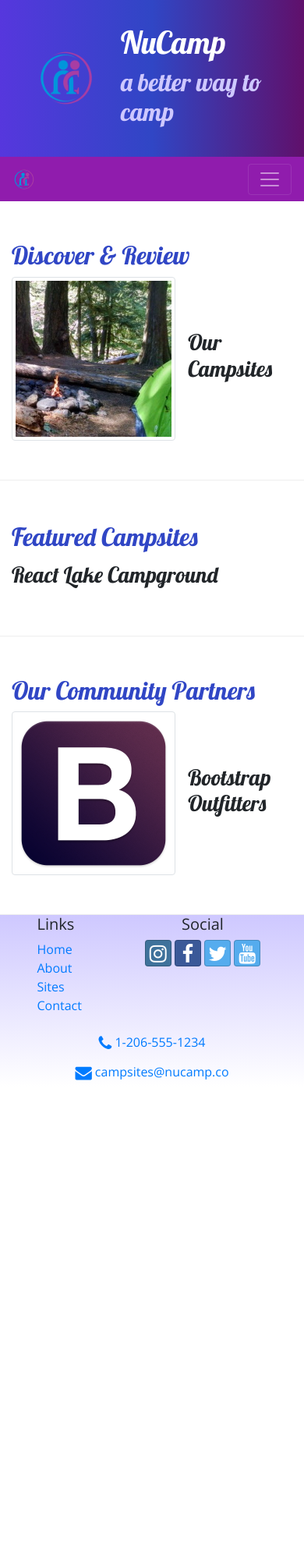
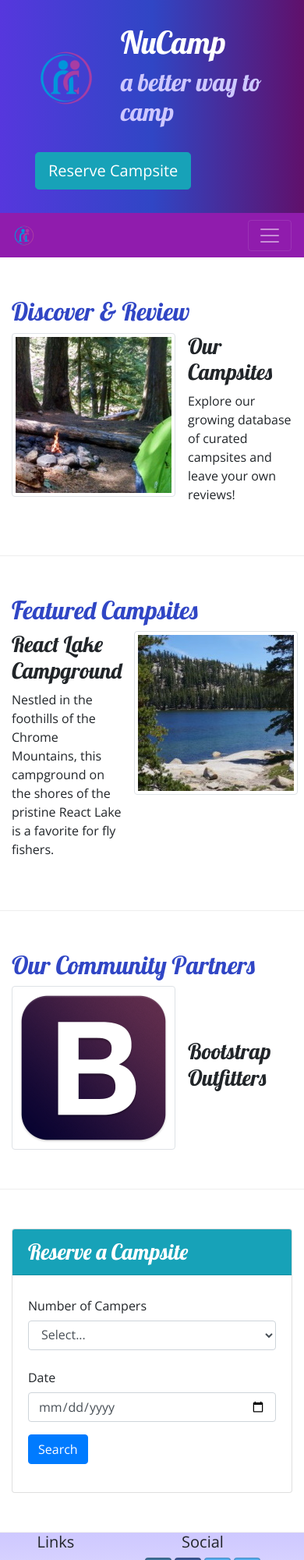
Before and after one commit to Dond2979/nucamp-bootstrap, a website: page index.html in a window 390 px wide. Shown: the top 2000 px of the page at 78% size. Before the commit the page ends 1393 px from the top, so only its background shows below. Drawn offline with nearby package versions, Linux system fonts and the light colour scheme.

Commit message:
Week 2 Assignment

```diff
--- a/index.html
+++ b/index.html
@@ -23,11 +23,16 @@
         <div class="container">
             <div class="row">
                 <div class="col-4 col-sm-3 col-md-2 align-self-center">
-                    <img src="img/logo.png" class="img-fluid" />
+                    <a href="index.html">
+                        <img src="img/logo.png" class="img-fluid" />
+                    </a>
                 </div>
                 <div class="col">
                     <h1>NuCamp</h1>
                     <h2>a better way to camp</h2>
+                </div>
+                <div class="col-md-4 col-xl-2 mt-4">
+                    <a href="#reserveForm" class="btn btn-info btn-lg">Reserve Campsite</a>
                 </div>
             </div>
         </div>
@@ -63,23 +68,29 @@
                         alt="Breadcrumb Trail thumbnail" />
                     <div class="media-body align-self-center">
                         <h3>Our Campsites</h3>
-                        <p class="d-none d-sm-block">Explore our growing database of curated campsites and leave your
-                            own
-                            reviews!</p>
+                        <p>Explore our growing database of curated campsites and leave your
+                            own reviews!</p>
+
                     </div>
                 </div>
             </div>
         </div>
+
 
         <div class="row row-content align-items-center">
             <div class="col-sm-4 col-md-3">
                 <h2>Featured Campsites</h2>
             </div>
             <div class="col">
-                <h3>React Lake Campground</h3>
-                <p class="d-none d-sm-block">Nestled in the foothills of the Chrome Mountains, this campground on the
-                    shores of the pristine React
-                    Lake is a favorite for fly fishers.</p>
+                <div class="media">
+                    <div class="media-body align-self-center">
+                        <h3>React Lake Campground</h3>
+                        <p>Nestled in the foothills of the Chrome Mountains, this campground
+                            on the shores of the pristine React Lake is a favorite for fly fishers.</p>
+                    </div>
+                    <img class="d-flex ml-3 img-thumbnail" src="img/react-lake-thumb.jpg" alt="React Lake Campground" />
+
+                </div>
             </div>
         </div>
 
@@ -92,14 +103,54 @@
                     <img class="d-flex mr-3 img-thumbnail" src="img/bootstrap-thumb.png" alt="Bootstrap Outfitters" />
                     <div class="media-body align-self-center">
                         <h3>Bootstrap Outfitters</h3>
-                        <p class="d-none d-sm-block">Bootstrap Outfitters supplies you with gear you need at prices you
+                        <p class="d-none d-sm-block">Bootstrap Outfitters supplies you with gear you need at prices
+                            you
                             can't
                             beat.</p>
                     </div>
                 </div>
             </div>
         </div>
+        <div class="row row-content">
+            <div class="col-sm-6 mx-auto">
+                <div class="card">
+                    <h3 class="card-header bg-info text-white">Reserve a Campsite</h3>
+                    <div class="card-body">
+                        <form id="reserveForm">
+                            <div class="form-group row">
+                                <label for="numCampers" class="col-sm-6 col-form-label">Number of Campers</label>
+                                <!-- Select Dropdown -->
+                                <div class="col">
+                                    <select name="numCampers" id="numCampers" class="form-control">
+                                        <option selected>Select...</option>
+                                        <option value="1">1</option>
+                                        <option value="2">2</option>
+                                        <option value="3">3</option>
+                                        <option value="4">4</option>
+                                        <option value="5">5</option>
+                                        <option value="6">6</option>
+                                    </select>
+                                </div>
+                            </div>
+                            <!-- Date -->
+                            <div class="form-group row">
+                                <label for="date" class="col-sm-6 col-form-label">Date</label>
+                                <div class="col">
+                                    <input class="form-control" type="date" id="date" name="date" placeholder="Date">
+                                </div>
+                            </div>
+                            <div class="form-group row">
+                                <div class="col">
+                                    <button class="btn btn-primary" type="submit">Search</button>
+                                </div>
+                            </div>
+                        </form>
+                    </div>
+                </div>
+            </div>
+        </div>
     </div>
+
     <footer class="site-footer">
         <div class="container">
             <div class="row">
```
